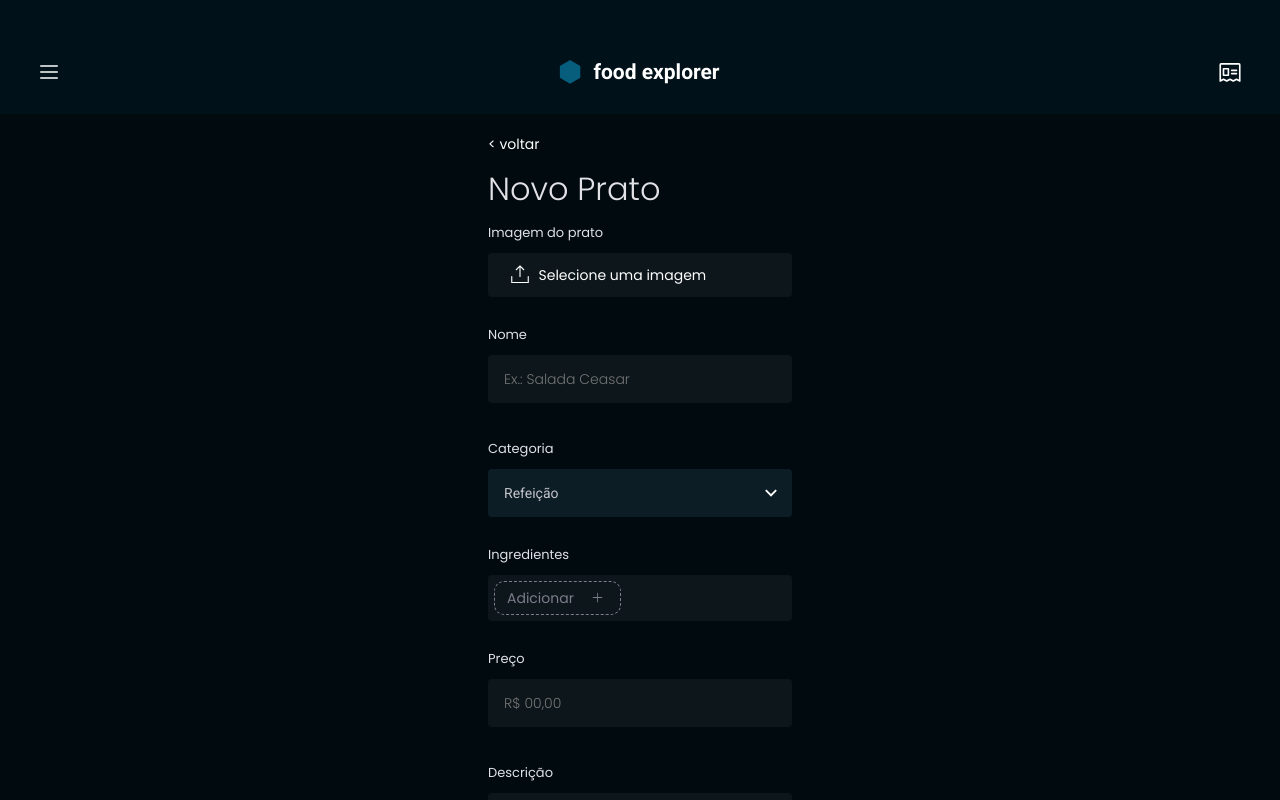
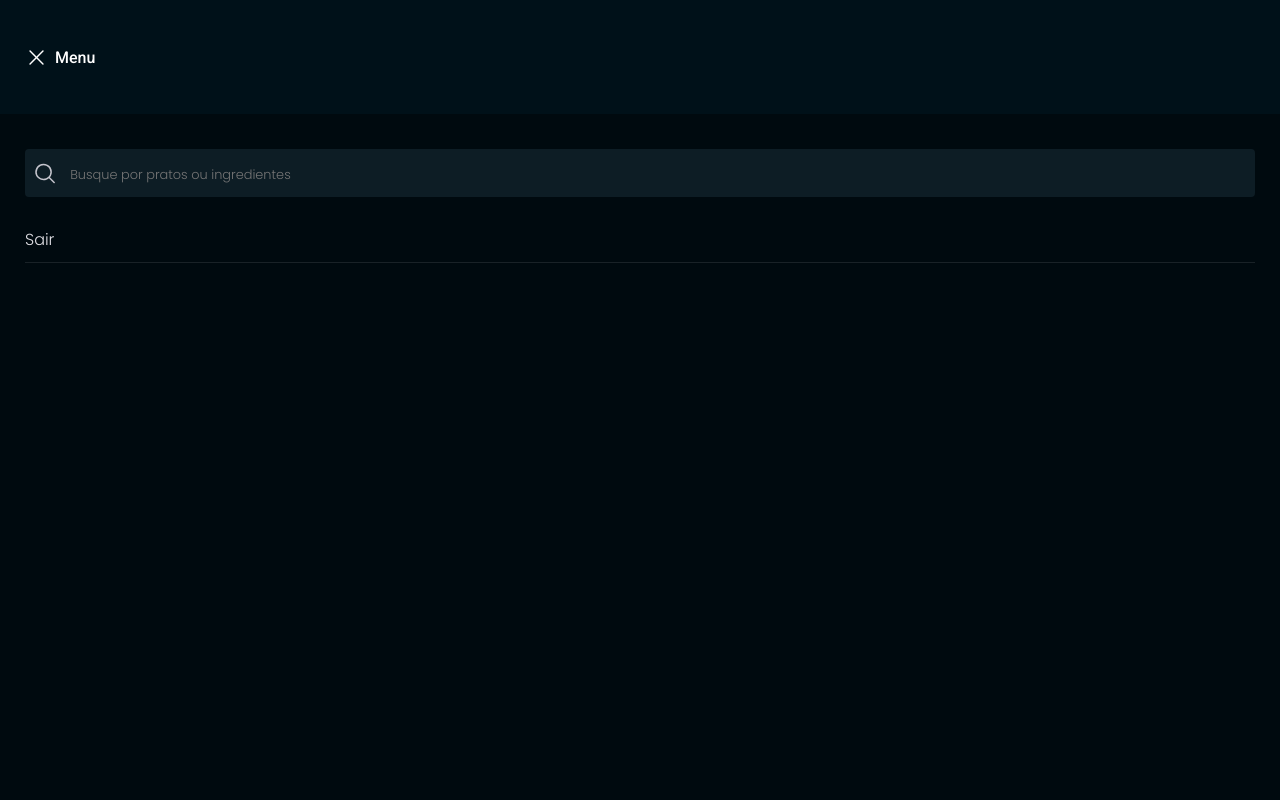
Before and after one commit to loren175/front-food-explorer, a React (Vite) app: page / in a window 1280 px wide. Shown: the top 800 px of the page. Built offline with nearby package versions, Linux system fonts and the light colour scheme.

Commit message:
adjusts at sidemenu

```diff
--- a/src/components/Input/styles.js
+++ b/src/components/Input/styles.js
@@ -16,13 +16,12 @@ export const Container = styled.div`
     font-weight: 300;
     border: none;
     color: ${({ theme }) => theme.COLORS.LIGHT_500};
-    padding: 16px;
+    padding: 5px;
   }
 
   .search-icon {
     margin: 8px;
-    width: 25px;
-    height: 25px;
+    font-size: 25px;
     color: ${({ theme }) => theme.COLORS.LIGHT_400};
   }
 `
--- a/src/components/SideMenu/styles.js
+++ b/src/components/SideMenu/styles.js
@@ -1,9 +1,10 @@
 import styled from "styled-components"
 import { Link } from "react-router-dom"
 
-export const Container = styled.nav`
-  display: none;
-  opacity: 0;
+export const Container = styled.aside`
+  height: 100vh;
+  width: 100%;
+
 
   .menu-header {
     display: flex;
--- a/src/pages/EditDish/index.jsx
+++ b/src/pages/EditDish/index.jsx
@@ -15,8 +15,8 @@ import theme from "../../styles/theme"
 export function EditDish() {
   return (
     <Container>
+      <SideMenu />
       <Navbar />
-      <SideMenu />
       <main>
         <Form>
           <ButtonText className="back-" text="< voltar" />
--- a/src/pages/Home/index.jsx
+++ b/src/pages/Home/index.jsx
@@ -13,8 +13,8 @@ register()
 export function Home() {
   return (
     <Container>
+      <SideMenu />
       <Navbar />
-      <SideMenu />
       <main>
         <div>
           <header className="banner">
--- a/src/pages/NewDish/index.jsx
+++ b/src/pages/NewDish/index.jsx
@@ -15,8 +15,8 @@ import theme from "../../styles/theme"
 export function NewDish() {
   return (
     <Container>
+      <SideMenu />
       <Navbar />
-      <SideMenu />
       <main>
         <Form>
           <ButtonText className="back-" text="< voltar" />
```
